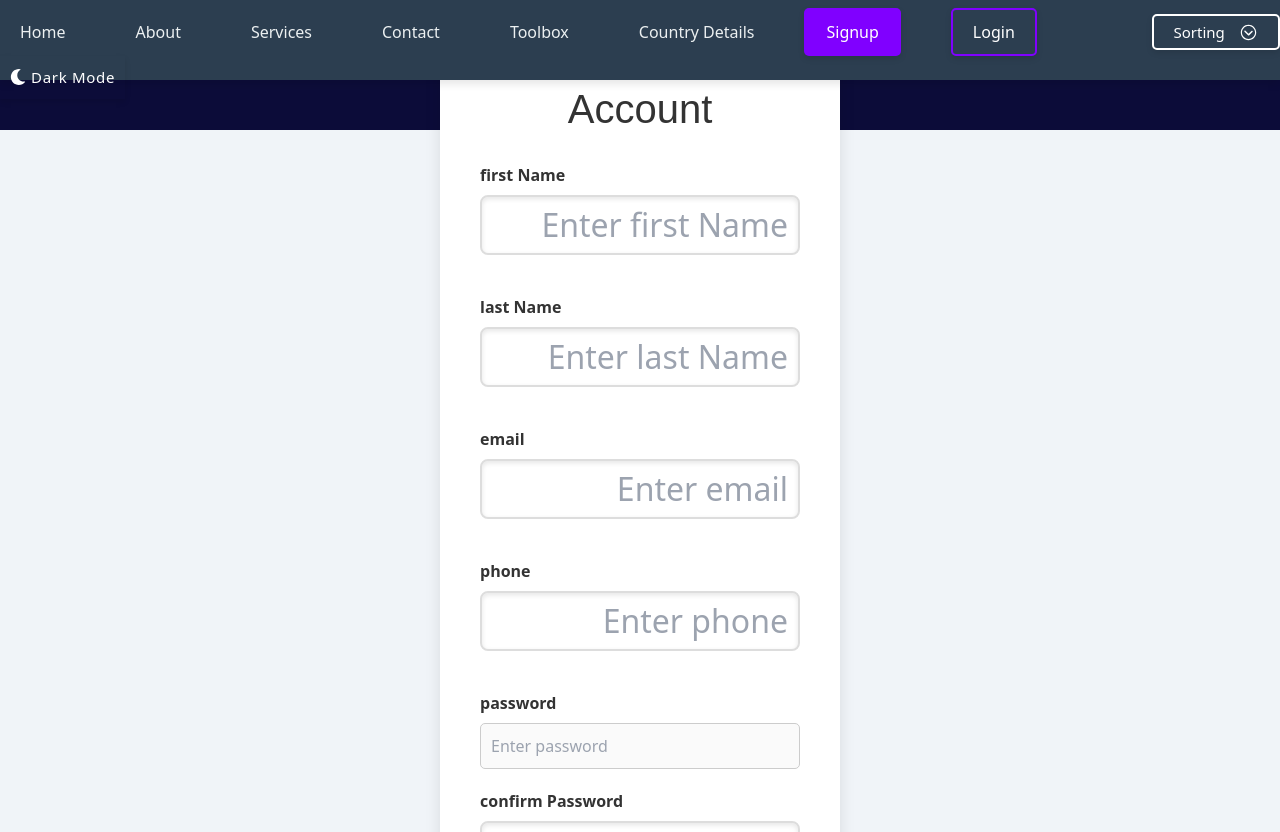
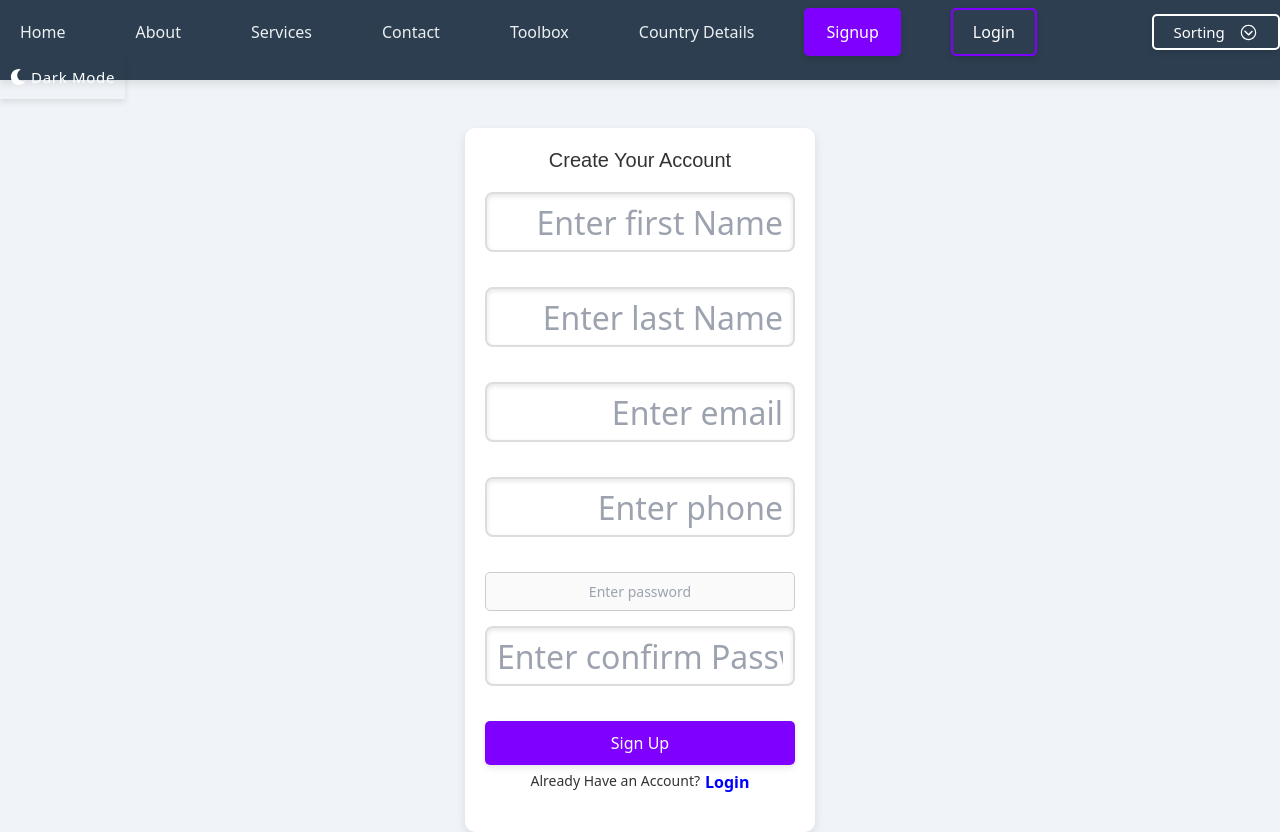
Before and after one commit to codenest20/react-fun-website, a React (Vite) app: page /signup in a window 1280 px wide. Shown: the top 832 px of the page. Built offline with nearby package versions, Linux system fonts and the light colour scheme.

Commit message:
registration page css is improved and label is removed in page

```diff
--- a/src/Components/Authentication/Css/SignupPage.css
+++ /dev/null
@@ -1,106 +0,0 @@
-/* SignupPage.css */
-
-* {
-  margin: 0;
-  padding: 0;
-  box-sizing: border-box;
-}
-
-body {
-  font-family: 'Arial', sans-serif;
-  background-color: #f5f5f5;
-}
-
-.signup-container {
-  display: flex;
-  justify-content: center;
-  align-items: center;
-  height: 100vh;
-  background-color: #f0f4f8;
-  margin: 50px auto;
-}
-
-.signup-form {
-  background-color: white;
-  padding: 40px;
-  border-radius: 10px;
-  box-shadow: 0 8px 16px rgba(0, 0, 0, 0.1);
-  width: 400px;
-}
-
-.signup-form h1 {
-  text-align: center;
-  margin-bottom: 30px;
-  color: #333;
-}
-
-.form-group {
-  margin-bottom: 20px;
-}
-
-.form-group label {
-  display: block;
-  margin-bottom: 8px;
-  color: #333;
-  font-weight: bold;
-}
-
-.form-group input {
-  width: 100%;
-  padding: 10px;
-  border-radius: 5px;
-  border: 1px solid #ccc;
-  background-color: #fafafa;
-  font-size: 16px;
-  transition: border-color 0.3s ease;
-}
-
-.form-group input:focus {
-  border-color: #007bff;
-  outline: none;
-}
-
-.signup-btn {
-  width: 100%;
-  padding: 12px;
-  background-color: #007bff;
-  color: white;
-  border: none;
-  border-radius: 5px;
-  font-size: 18px;
-  cursor: pointer;
-  transition: background-color 0.3s ease;
-}
-
-.signup-btn:hover {
-  background-color: #0056b3;
-}
-
-.signup-btn:focus {
-  outline: none;
-}
-
-@media (max-width: 480px) {
-  .signup-form {
-    width: 90%;
-    padding: 20px;
-  }
-
-  .signup-form h1 {
-    font-size: 24px;
-  }
-}
-
-
-.account-already{
-  display: flex;
-  justify-content: center;
-  margin: 10px 0 5px 0;
-}
-
-.login{
-  text-decoration: none;
-  margin: 0 0 0 5px;
-  font-weight:bold;
-  color: blue;
-}
--- /dev/null
+++ b/src/Components/Authentication/Css/SignupPage.module.css
@@ -0,0 +1,97 @@
+* {
+  margin: 0;
+  padding: 0;
+  box-sizing: border-box;
+}
+
+body {
+  font-family: 'Arial', sans-serif;
+  background-color: #f5f5f5;
+}
+
+.signupContainer {
+  display: flex;
+  justify-content: center;
+  align-items: center;
+  height: 100vh;
+  background-color: #f0f4f8;
+}
+
+.signupForm {
+  background-color: white;
+  padding: 20px;
+  border-radius: 10px;
+  box-shadow: 0 4px 10px rgba(0, 0, 0, 0.1);
+  width: 350px;
+}
+
+.signupForm h1 {
+  text-align: center;
+  margin-bottom: 20px;
+  color: #333;
+  font-size: 20px; /* Reduced font size */
+}
+
+.formGroup {
+  margin-bottom: 15px;
+}
+
+.formGroup input {
+  width: 100%;
+  padding: 8px; /* Reduced padding for smaller input boxes */
+  border-radius: 5px;
+  border: 1px solid #ccc;
+  background-color: #fafafa;
+  font-size: 14px; /* Small font size */
+  transition: border-color 0.3s ease;
+  text-align: center; /* Centered placeholder text */
+}
+
+.formGroup input:focus {
+  border-color: rgb(128, 0, 255); /* Updated to match purple theme */
+  outline: none;
+}
+
+.signupBtn {
+  width: 100%;
+  padding: 10px; /* Slightly reduced padding */
+  background-color: rgb(128, 0, 255);
+  color: white;
+  border: none;
+  border-radius: 5px;
+  font-size: 16px; /* Adjusted font size */
+  cursor: pointer;
+  transition: background-color 0.3s ease;
+}
+
+.signupBtn:hover {
+  background-color: rgb(98, 38, 158);
+}
+
+.signupBtn:focus {
+  outline: none;
+}
+
+@media (max-width: 480px) {
+  .signupForm {
+    width: 90%;
+    padding: 15px;
+  }
+
+  .signupForm h1 {
+    font-size: 18px; /* Adjusted for smaller screens */
+  }
+}
+
+.accountAlready {
+  display: flex;
+  justify-content: center;
+  margin: 5px 0;
+}
+
+.login {
+  text-decoration: none;
+  margin-left: 5px;
+  font-weight: bold;
+  color: blue;
+}
--- a/src/Components/Authentication/SignupPage.jsx
+++ b/src/Components/Authentication/SignupPage.jsx
@@ -1,5 +1,5 @@
 import { useState } from "react";
-import "./Css/SignupPage.css";
+import styles from "./Css/SignupPage.module.css";
 import { Link, useNavigate } from "react-router-dom";
 import { toast } from "react-toastify";
 
@@ -7,6 +7,7 @@ const keyName = "signupData";
 
 const SignupPage = () => {
   const navigate = useNavigate();
+
   const initialData = {
     firstName: "",
     lastName: "",
@@ -58,13 +59,12 @@ const SignupPage = () => {
   };
 
   return (
-    <div className="signup-container">
-      <div className="signup-form">
+    <div className={styles.signupContainer}>
+      <div className={styles.signupForm}>
         <h1>Create Your Account</h1>
         <form onSubmit={signupClick}>
           {Object.entries(inputData).map(([key, value]) => (
-            <div className="form-group" key={key}>
-              <label htmlFor={key}>{key.replace(/([A-Z])/g, " $1")}</label>
+            <div className={styles.formGroup} key={key}>
               <input
                 type={key.includes("password") ? "password" : "text"}
                 name={key}
@@ -76,12 +76,12 @@ const SignupPage = () => {
               />
             </div>
           ))}
-          <button type="submit" className="signup-btn">
+          <button type="submit" className={styles.signupBtn}>
             Sign Up
           </button>
-          <div className="account-already">
+          <div className={styles.accountAlready}>
             <p>Already Have an Account?</p>
-            <Link className="login" to="/login">
+            <Link className={styles.login} to="/login">
               Login
             </Link>
           </div>
```
